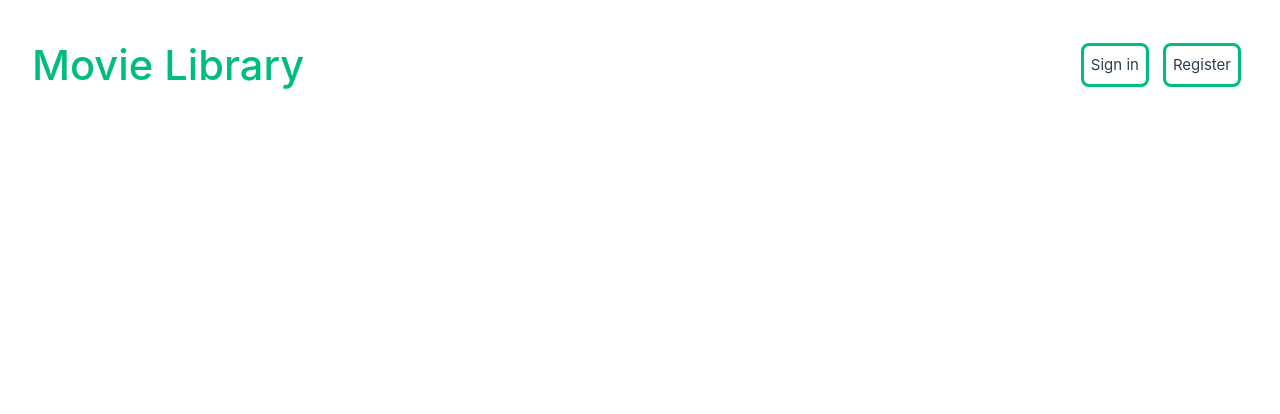
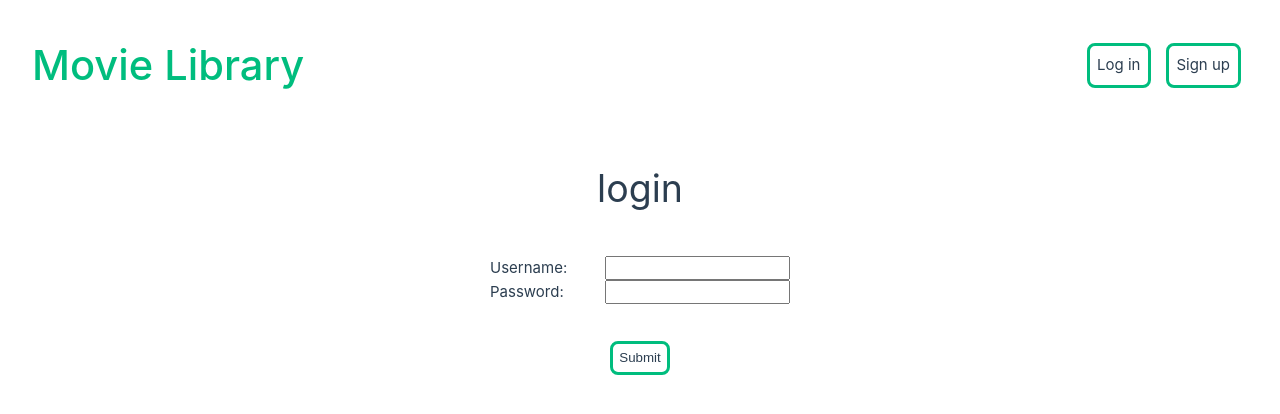
Before and after one commit to Kodaty8/Movie-library-front, a Vue app: page /users/login in a window 1280 px wide. Shown: the top 414 px of the page. Built offline with nearby package versions, Linux system fonts and the light colour scheme.

Commit message:
account management

```diff
--- a/package.json
+++ b/package.json
@@ -11,7 +11,7 @@
   },
   "dependencies": {
     "axios": "^1.3.4",
-    "pinia": "^2.0.32",
+    "pinia": "^2.0.33",
     "vue": "^3.2.47",
     "vue-router": "^4.1.6"
   },
--- a/src/assets/main.css
+++ b/src/assets/main.css
@@ -20,16 +20,19 @@ a,
 }
 
 .btn {
+  background-color: var(--color-background);
   border: 3px solid var(--green);
   border-radius: 8px;
-  padding: 7px;
-  margin: 7px;
+  padding: 0.5em;
+  margin: 0.5em;
   color: var(--color-heading);
   flex-shrink: 0;
+  cursor: pointer;
 }
 
 @media (hover: hover) {
-  a:hover {
+  a:hover,
+  .btn:hover {
     background-color: hsla(160, 100%, 37%, 0.2);
   }
 }
--- a/src/components/Navbar.vue
+++ b/src/components/Navbar.vue
@@ -1,11 +1,20 @@
-<script setup></script>
+<script setup>
+import { ref } from 'vue'
+import { useAccountStore } from '../stores/account'
+
+const store = useAccountStore()
+</script>
 
 <template>
   <nav class="nav-group">
     <RouterLink to="/"><h2>Movie Library</h2></RouterLink>
-    <div class="nav-group">
-      <RouterLink to="/about" class="btn">Sign in</RouterLink>
-      <RouterLink to="/about" class="btn">Register</RouterLink>
+    <div v-if="store.loggedIn" class="nav-group">
+      {{ store.user.username }}
+      <button class="btn" @click="store.logout">Log out</button>
+    </div>
+    <div v-else class="nav-group">
+      <RouterLink to="/users/login" class="btn">Log in</RouterLink>
+      <RouterLink to="/users/signup" class="btn">Sign up</RouterLink>
     </div>
   </nav>
 </template>
@@ -19,7 +28,6 @@ h2 {
 
 .nav-group {
   display: flex;
-  flex-wrap: wrap;
   align-items: center;
   justify-content: space-between;
 }
--- a/src/main.js
+++ b/src/main.js
@@ -7,9 +7,11 @@ import router from './router'
 import './assets/main.css'
 
 const app = createApp(App)
+const pinia = createPinia()
 
 app.use(createPinia())
 app.use(router)
+app.use(pinia)
 app.provide('backendUrl', 'http://localhost:8000')
 
 app.mount('#app')
--- a/src/router/index.js
+++ b/src/router/index.js
@@ -1,6 +1,7 @@
 import { createRouter, createWebHistory } from 'vue-router'
 import HomeView from '../views/HomeView.vue'
 import MovieView from '../views/MovieView.vue'
+import ConnectionView from '../views/ConnectionView.vue'
 
 const router = createRouter({
   history: createWebHistory(import.meta.env.BASE_URL),
@@ -21,6 +22,12 @@ const router = createRouter({
       props: true
     },
     {
+      path: '/users/:action',
+      name: 'connection',
+      component: ConnectionView,
+      props: true
+    },
+    {
       path: '/about',
       name: 'about',
       component: () => import('../views/AboutView.vue')
--- /dev/null
+++ b/src/stores/account.js
@@ -0,0 +1,28 @@
+import { defineStore } from 'pinia'
+
+
+export const useAccountStore = defineStore('account', {
+    state: () => {
+      return {
+        token: '',
+        user: {},
+        loggedIn: false,
+      }
+    },
+    getters: {
+      headers() {
+        return { 'headers': { 'Authorization': 'Bearer ' + this.token } }
+      }
+    },
+    actions: {
+      setUser(user){
+        this.user = user
+        this.loggedIn = true
+      },
+      logout() {
+        this.user = {}
+        this.token = ""
+        this.loggedIn = false
+      }
+    }
+  })
--- /dev/null
+++ b/src/views/ConnectionView.vue
@@ -0,0 +1,99 @@
+<script setup>
+import { inject, ref } from 'vue'
+import axios from 'axios'
+import { useAccountStore } from '../stores/account'
+import router from '../router';
+
+const props = defineProps({
+  action: String
+})
+
+const baseUrl = inject('backendUrl') + '/users/'
+
+var username = ""
+var password = ""
+var password2 = ""
+const errorMessage = ref("")
+
+async function submit() {
+  if (username.length < 1 || password.length < 1){
+    errorMessage.value = "username and password cannot be empty"
+    return
+  }
+  if (password != password2 && props.action == "signup"){
+    errorMessage.value = "Failed to confirm password"
+    return
+  }
+  const url = baseUrl + props.action
+  const params = new URLSearchParams()
+  params.append('username', username)
+  params.append('password', password)
+
+  axios.post(url, params).then((response) => {
+    const store = useAccountStore()
+    store.token = response.data.access_token
+
+    axios.get(baseUrl + 'me', store.headers).then((user) => {
+      store.setUser(user.data)
+      router.push("/")
+    })
+  }).catch((error) => {
+    errorMessage.value = error.response.statusText + ": " + error.response.data.detail
+  })
+}
+</script>
+
+<template>
+  <main>
+    <h1>{{ action }}</h1>
+    <form @submit.prevent="submit">
+      <div class="field">
+        <label for="username">Username: </label>
+        <input type="text" id="username" v-model="username" />
+      </div>
+      <div class="field">
+        <label for="password">Password: </label>
+        <input type="password" id="password" v-model="password" />
+      </div>
+      <div v-if="props.action=='signup'" class="field">
+        <label for="password2">Confirm assword: </label>
+        <input type="password" id="password2" v-model="password2" />
+      </div>
+      <div class="error">{{ errorMessage }}</div>
+      <button type="submit" class="btn">Submit</button>
+    </form>
+  </main>
+</template>
+
+<style scoped>
+.error {
+  margin-top: 2em;
+}
+
+.field {
+  width: 100%;
+  display: flex;
+  justify-content: space-between;
+}
+
+form {
+  min-width: 20em;
+  display: flex;
+  flex-direction: column;
+  align-items: center;
+  justify-content: center;
+}
+
+h1 {
+  font-size: 2.5em;
+  margin-bottom: 1em;
+}
+
+main {
+  margin-top: 1em;
+  display: flex;
+  align-items: center;
+  justify-content: center;
+  flex-direction: column;
+}
+</style>
--- a/src/views/HomeView.vue
+++ b/src/views/HomeView.vue
@@ -6,9 +6,10 @@ import MovieCard from '../components/MovieCard.vue'
 const movies = ref({})
 const currentPage = ref(1)
 const pageNb = ref(1)
+const baseUrl = inject('backendUrl') + '/movies/list?page='
 
 async function fetchData(page) {
-  const url = inject('backendUrl') + '/movies/list?page=' + page
+  const url = baseUrl + page
   axios.get(url).then((response) => {
     movies.value = response.data.movies
     currentPage.value = response.data.page
--- a/src/views/MovieView.vue
+++ b/src/views/MovieView.vue
@@ -7,10 +7,10 @@ const props = defineProps({
 })
 
 const movie = ref({})
+const baseUrl = inject('backendUrl') + '/movies/'
 
 async function fetchMovie() {
-  const url = inject('backendUrl') + '/movies/' + props.id
-  axios.get(url).then((response) => {
+  axios.get(baseUrl + props.id).then((response) => {
     movie.value = response.data
   })
 }
```
Also changed, not shown: 1 other file (tests, documents, lock files or other folders).
